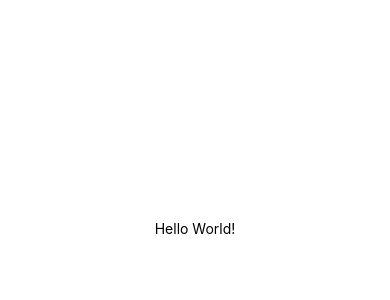
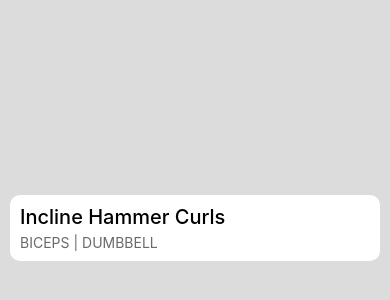
Before and after one commit to anilyavas/react-native-workouts, a React Native app: screen / in a window 390 px wide. Shown: the part 194-494 px from the top of the page. Built offline with nearby package versions, Linux system fonts and the light colour scheme.

Commit message:
starting the list

```diff
--- a/App.js
+++ b/App.js
@@ -1,11 +1,17 @@
 import { StatusBar } from 'expo-status-bar';
 import { StyleSheet, Text, View } from 'react-native';
+import exercises from './assets/data/exercises.json';
 
 export default function App() {
+  const exercise = exercises[0];
   return (
     <View style={styles.container}>
-      <Text>Hello World!</Text>
-
+      <View style={styles.exerciseContainer}>
+        <Text style={styles.exerciseName}>{exercise.name}</Text>
+        <Text style={styles.exerciseSubtitle}>
+          {exercise.muscle.toUpperCase()} | {exercise.equipment.toUpperCase()}
+        </Text>
+      </View>
       <StatusBar style='auto' />
     </View>
   );
@@ -14,8 +20,21 @@ export default function App() {
 const styles = StyleSheet.create({
   container: {
     flex: 1,
+    backgroundColor: 'gainsboro',
+    justifyContent: 'center',
+    padding: 10,
+  },
+  exerciseContainer: {
     backgroundColor: '#fff',
-    alignItems: 'center',
-    justifyContent: 'center',
+    padding: 10,
+    borderRadius: 10,
+    gap: 5,
+  },
+  exerciseName: {
+    fontSize: 20,
+    fontWeight: '500',
+  },
+  exerciseSubtitle: {
+    color: 'dimgrey',
   },
 });
```
